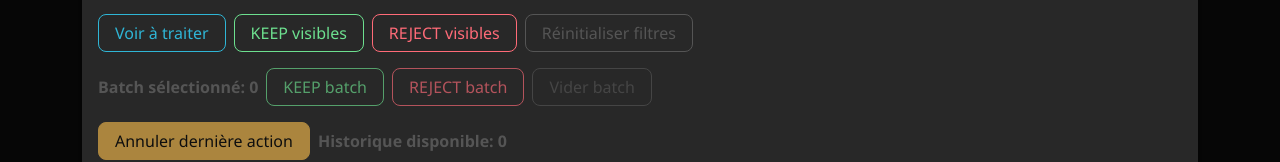
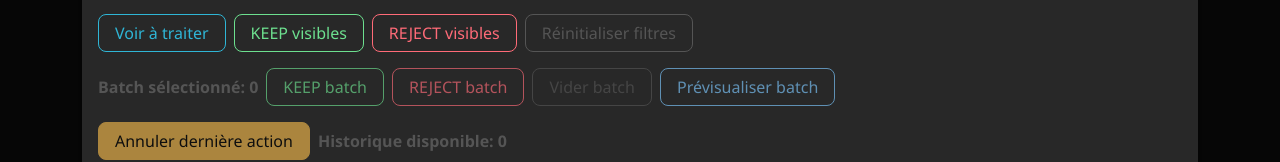
Before and after one commit to Retaia/retaia-ui, a React (Vite) app: page / in a window 1280 px wide. Shown: the part 416-578 px from the top of the page. Built offline with nearby package versions, Linux system fonts and the light colour scheme; no server answers.

Commit message:
feat(ui): add batch move preview action

```diff
--- a/src/App.tsx
+++ b/src/App.tsx
@@ -4,6 +4,7 @@ import { useTranslation } from 'react-i18next'
 import { AssetList } from './components/AssetList'
 import { ReviewSummary } from './components/ReviewSummary'
 import { ReviewToolbar } from './components/ReviewToolbar'
+import { ApiError, createApiClient } from './api/client'
 import { INITIAL_ASSETS } from './data/mockAssets'
 import {
   type Asset,
@@ -19,6 +20,10 @@ import { type Locale } from './i18n/resources'
 function App() {
   const assetListRegionRef = useRef<HTMLElement | null>(null)
   const { t, i18n } = useTranslation()
+  const apiClient = useMemo(
+    () => createApiClient(import.meta.env.VITE_API_BASE_URL ?? '/api/v1'),
+    [],
+  )
   const [filter, setFilter] = useState<AssetFilter>('ALL')
   const [search, setSearch] = useState('')
   const [assets, setAssets] = useState<Asset[]>(INITIAL_ASSETS)
@@ -29,6 +34,11 @@ function App() {
     Array<{ assets: Asset[]; selectedAssetId: string | null; batchIds: string[] }>
   >([])
   const [activityLog, setActivityLog] = useState<Array<{ id: number; label: string }>>([])
+  const [previewingBatch, setPreviewingBatch] = useState(false)
+  const [previewStatus, setPreviewStatus] = useState<{
+    kind: 'success' | 'error'
+    message: string
+  } | null>(null)
   const activityId = useRef(1)
 
   const visibleAssets = useMemo(() => {
@@ -245,6 +255,40 @@ function App() {
     toggleBatchAsset(selectedAssetId)
   }, [selectedAssetId, toggleBatchAsset])
 
+  const previewBatchMove = useCallback(async () => {
+    if (batchIds.length === 0 || previewingBatch) {
+      return
+    }
+
+    setPreviewingBatch(true)
+    setPreviewStatus(null)
+
+    try {
+      await apiClient.previewMoveBatch({
+        include: 'BOTH',
+        limit: batchIds.length,
+      })
+      setPreviewStatus({
+        kind: 'success',
+        message: t('actions.previewResult', {
+          include: 'BOTH',
+          count: batchIds.length,
+        }),
+      })
+    } catch (error) {
+      const message =
+        error instanceof ApiError
+          ? `${error.payload?.code ?? 'UNKNOWN'} (${error.status})`
+          : 'UNKNOWN'
+      setPreviewStatus({
+        kind: 'error',
+        message: t('actions.previewError', { message }),
+      })
+    } finally {
+      setPreviewingBatch(false)
+    }
+  }, [apiClient, batchIds.length, previewingBatch, t])
+
   useEffect(() => {
     const onKeyDown = (event: KeyboardEvent) => {
       const target = event.target as HTMLElement | null
@@ -455,7 +499,26 @@ function App() {
           >
             {t('actions.clearBatch')}
             </Button>
+            <Button
+              type="button"
+              variant="outline-info"
+              onClick={() => void previewBatchMove()}
+              disabled={batchIds.length === 0 || previewingBatch}
+            >
+              {previewingBatch ? t('actions.previewing') : t('actions.previewBatch')}
+            </Button>
           </Stack>
+          {previewStatus ? (
+            <p
+              className={[
+                'mt-2',
+                'mb-0',
+                previewStatus.kind === 'success' ? 'text-success' : 'text-danger',
+              ].join(' ')}
+            >
+              {previewStatus.message}
+            </p>
+          ) : null}
           <Stack direction="horizontal" className="flex-wrap align-items-center gap-2 mt-3">
             <Button
               type="button"
--- a/src/i18n/resources.ts
+++ b/src/i18n/resources.ts
@@ -26,6 +26,10 @@ export const resources = {
       'actions.keepBatch': 'KEEP batch',
       'actions.rejectBatch': 'REJECT batch',
       'actions.clearBatch': 'Clear batch',
+      'actions.previewBatch': 'Preview batch',
+      'actions.previewing': 'Preview in progress...',
+      'actions.previewResult': 'Preview ready for {include} ({count} assets)',
+      'actions.previewError': 'Preview failed: {message}',
       'actions.undo': 'Undo last action',
       'actions.history': 'Undo history: {count}',
       'actions.journal': 'Activity log',
@@ -82,6 +86,10 @@ export const resources = {
       'actions.keepBatch': 'KEEP batch',
       'actions.rejectBatch': 'REJECT batch',
       'actions.clearBatch': 'Vider batch',
+      'actions.previewBatch': 'Prévisualiser batch',
+      'actions.previewing': 'Prévisualisation en cours...',
+      'actions.previewResult': 'Prévisualisation prête pour {include} ({count} assets)',
+      'actions.previewError': 'Prévisualisation en échec: {message}',
       'actions.undo': 'Annuler dernière action',
       'actions.history': 'Historique disponible: {count}',
       'actions.journal': "Journal d'actions",
```
Also changed, not shown: 1 other file (tests, documents, lock files or other folders).
